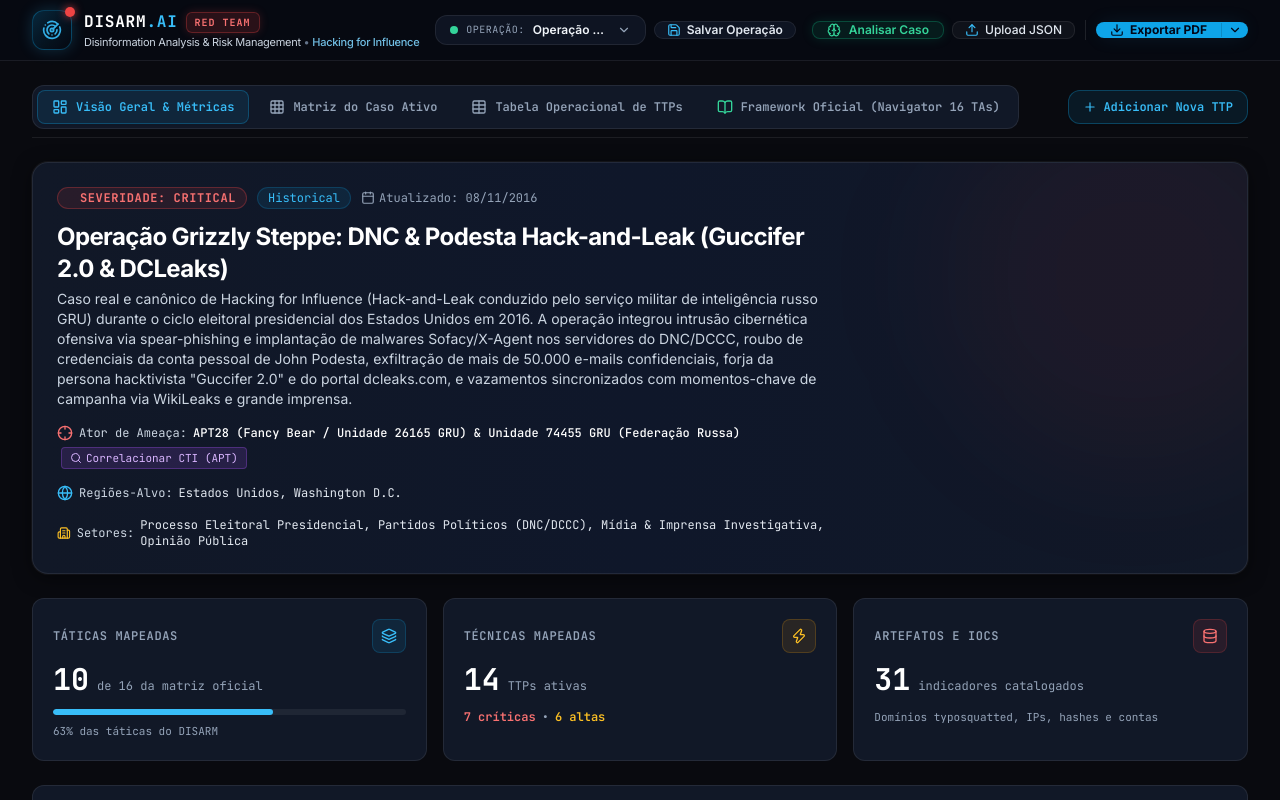
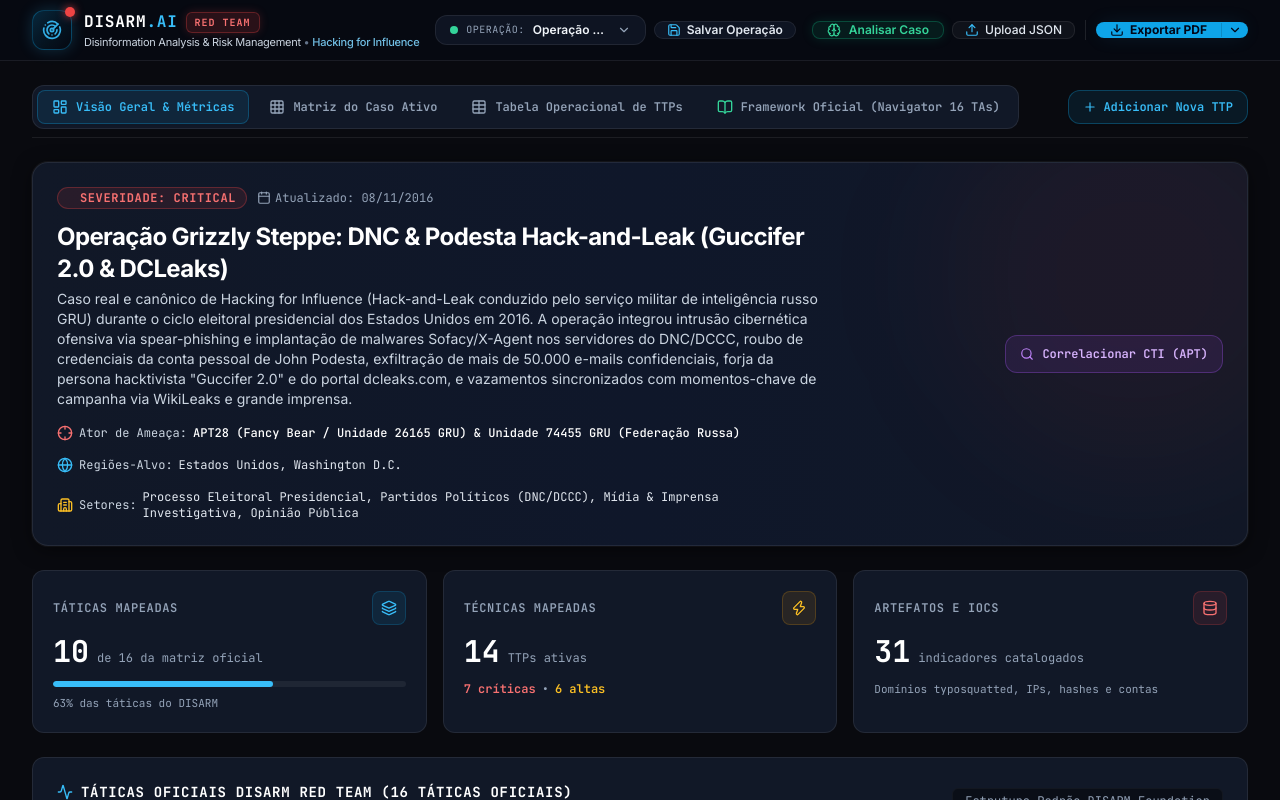
Before and after one commit to cybersailor-war/disarm-threat-dashboard, a React (Vite) app: page / in a window 1280 px wide. Shown: the top 800 px of the page. Built offline with nearby package versions, Linux system fonts and the light colour scheme.

Commit message:
feat: relocate CTI attribution button and remove campaignStatus badge in OverviewDashboard

```diff
--- a/src/components/OverviewDashboard.tsx
+++ b/src/components/OverviewDashboard.tsx
@@ -65,10 +65,6 @@
                 SEVERIDADE: {campaign.overallSeverity.toUpperCase()}
               </span>
 
-              <span className="px-2.5 py-0.5 rounded-full text-xs font-mono text-sky-400 bg-sky-500/10 border border-sky-500/20">
-                {campaign.campaignStatus}
-              </span>
-
               <span className="text-xs font-mono text-slate-400 flex items-center gap-1">
                 <Calendar className="w-3.5 h-3.5" />
                 Atualizado: {new Date(campaign.lastUpdated).toLocaleDateString('pt-BR')}
@@ -86,25 +82,15 @@
 
             {/* Target Entities / Geographies */}
             <div className="flex flex-wrap items-center gap-4 pt-1 text-xs text-slate-400 font-mono">
-              <div className="flex items-center gap-1.5 flex-wrap">
-                <Crosshair className="w-4 h-4 text-red-400" />
+              <div className="flex items-center gap-1.5">
+                <Crosshair className="w-4 h-4 text-red-400 flex-shrink-0" />
                 <span className="text-slate-300">Ator de Ameaça:</span>
                 <span className="text-white font-medium">{campaign.threatActor}</span>
-                {onOpenAttributionModal && (
-                  <button
-                    onClick={onOpenAttributionModal}
-                    className="ml-1 inline-flex items-center gap-1 px-2 py-0.5 rounded text-[11px] font-mono bg-purple-500/15 hover:bg-purple-500/25 text-purple-300 border border-purple-500/30 transition-colors cursor-pointer"
-                    title="Correlacionar TTPs observados com perfis de APTs conhecidos (Base CTI)"
-                  >
-                    <Search className="w-3 h-3" />
-                    Correlacionar CTI (APT)
-                  </button>
-                )}
               </div>
 
               {campaign.targetRegions.length > 0 && (
                 <div className="flex items-center gap-1.5">
-                  <Globe className="w-4 h-4 text-sky-400" />
+                  <Globe className="w-4 h-4 text-sky-400 flex-shrink-0" />
                   <span className="text-slate-300">Regiões-Alvo:</span>
                   <span className="text-slate-200">{campaign.targetRegions.join(', ')}</span>
                 </div>
@@ -112,13 +98,27 @@
 
               {campaign.targetSectors.length > 0 && (
                 <div className="flex items-center gap-1.5">
-                  <Building2 className="w-4 h-4 text-amber-400" />
+                  <Building2 className="w-4 h-4 text-amber-400 flex-shrink-0" />
                   <span className="text-slate-300">Setores:</span>
                   <span className="text-slate-200">{campaign.targetSectors.join(', ')}</span>
                 </div>
               )}
             </div>
           </div>
+
+          {/* Action: Correlacionar CTI (APT) posicionado em área dedicada do banner */}
+          {onOpenAttributionModal && (
+            <div className="flex-shrink-0 self-start lg:self-center">
+              <button
+                onClick={onOpenAttributionModal}
+                className="flex items-center gap-2 px-3.5 py-2.5 rounded-xl text-xs font-mono font-semibold bg-purple-500/10 hover:bg-purple-500/20 text-purple-300 border border-purple-500/30 hover:border-purple-500/50 transition-all cursor-pointer shadow-sm group"
+                title="Correlacionar TTPs observados com perfis de APTs conhecidos (Base CTI)"
+              >
+                <Search className="w-3.5 h-3.5 text-purple-400 group-hover:scale-110 transition-transform" />
+                <span>Correlacionar CTI (APT)</span>
+              </button>
+            </div>
+          )}
         </div>
       </div>
 
```
